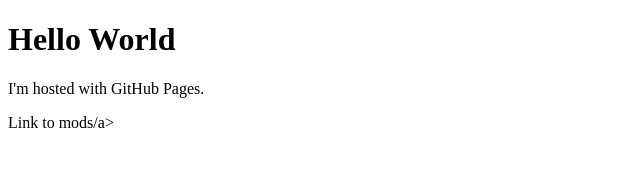
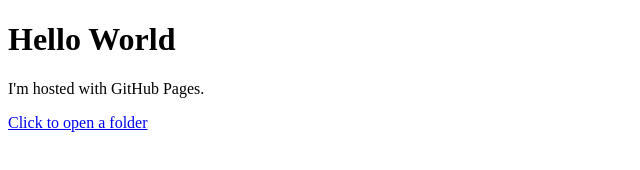
Before and after one commit to Albertii04/albertii04.github.io, a plain HTML site: page index.html in a window 1280 px wide. Shown: the whole page, without its empty margins (0-640 px from the left). Drawn offline with Linux system fonts and the light colour scheme.

Commit message:
updated links again

```diff
--- a/index.html
+++ b/index.html
@@ -3,6 +3,6 @@
 <body>
 <h1>Hello World</h1>
 <p>I'm hosted with GitHub Pages.</p>
-<a></a>  <href="./mods/user_side/">Link to mods/a>
+<a href="mods/server_side/">Click to open a folder</a>
 </body>
 </html>
```
